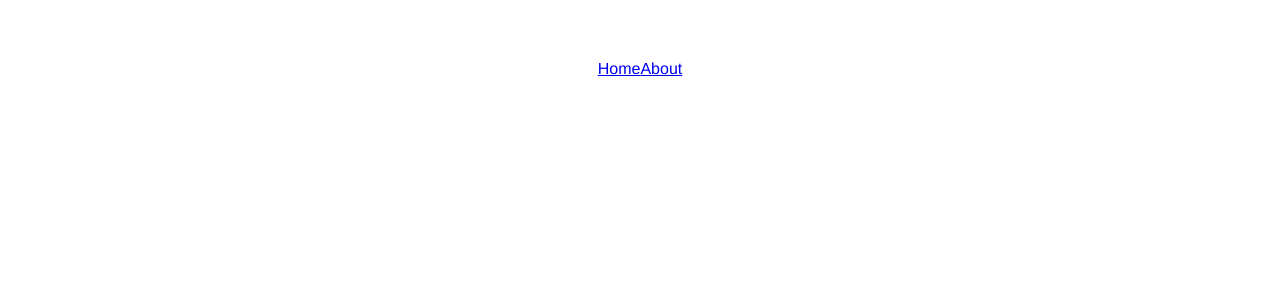
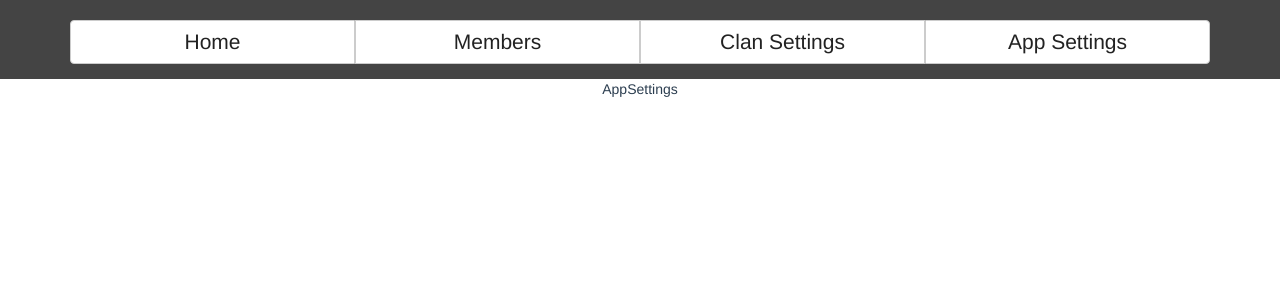
Before and after one commit to itegrootenhuis/Destiny-Clan-Manager, a Vue app: page /AppSettings in a window 1280 px wide. Shown: the top 300 px of the page. Built offline with nearby package versions, Linux system fonts and the light colour scheme.

Commit message:
Trying to talk to Destiny API

```diff
--- a/index.html
+++ b/index.html
@@ -2,14 +2,14 @@
 <html>
   <head>
     <meta charset="utf-8">
+    <link href="https://maxcdn.bootstrapcdn.com/bootstrap/3.3.7/css/bootstrap.min.css" rel="stylesheet" integrity="sha384-BVYiiSIFeK1dGmJRAkycuHAHRg32OmUcww7on3RYdg4Va+PmSTsz/K68vbdEjh4u" crossorigin="anonymous">
     <title>destiny-clan-manager</title>
   </head>
   <body>
-    <div id="nav">
-
-    </div>
     <div id="app">
 
     </div>
+    <script src="https://cdnjs.cloudflare.com/ajax/libs/jquery/3.2.1/jquery.min.js"></script>
+    <script src="https://maxcdn.bootstrapcdn.com/bootstrap/3.3.7/js/bootstrap.min.js" integrity="sha384-Tc5IQib027qvyjSMfHjOMaLkfuWVxZxUPnCJA7l2mCWNIpG9mGCD8wGNIcPD7Txa" crossorigin="anonymous"></script>
   </body>
 </html>
--- a/package.json
+++ b/package.json
@@ -14,6 +14,7 @@
     "lint": "eslint --ext .js,.vue src test/unit/specs test/e2e/specs"
   },
   "dependencies": {
+    "axios": "^0.16.2",
     "vue": "^2.4.2",
     "vue-router": "^2.7.0"
   },
--- a/src/App.vue
+++ b/src/App.vue
@@ -1,8 +1,15 @@
 <template>
   <div id="app">
-    <router-link v-bind:to="'/'">Home</router-link>
-    <router-link v-bind:to="'/about'">About</router-link>
-  <!-- the router outlet, where all matched components would ber viewed -->
+    <nav>
+      <div class="container">
+        <div class="btn-group btn-group-justified">
+          <router-link v-bind:to="'/'" class="btn btn-default">Home</router-link>
+          <router-link v-bind:to="'/Members'" class="btn btn-default">Members</router-link>
+          <router-link v-bind:to="'/ClanSettings'" class="btn btn-default">Clan Settings</router-link>
+          <router-link v-bind:to="'/AppSettings'" class="btn btn-default">App Settings</router-link>
+        </div>
+      </div>
+    </nav>
     <router-view></router-view>
   </div>
 </template>
@@ -21,6 +28,15 @@ export default {
   -moz-osx-font-smoothing: grayscale;
   text-align: center;
   color: #2c3e50;
-  margin-top: 60px;
+  /* margin-top: 60px; */
+}
+.btn-group a{
+  color: #222;
+  font-size: 1.5em;
+}
+nav{
+  padding-top: 20px;
+  padding-bottom: 15px;
+  background-color: #444
 }
 </style>
--- a/src/components/About.vue
+++ /dev/null
@@ -1,22 +0,0 @@
-<template>
-  <div id="about">
-  When you have a great story about how your product or service was built to change lives, share it. The "About Us" page is a great place for it to live, too. Good stories humanize your brand, providing context and meaning for your product. What’s more, good stories are sticky -- which means people are more likely to connect with them and pass them on.
-  </div>
-</template>
-
-<script>
-export default {
-  name: 'about'
-}
-</script>
-<!-- styling for the component -->
-<style>
-#about {
-  font-family: 'Avenir', Helvetica, Arial, sans-serif;
-  -webkit-font-smoothing: antialiased;
-  -moz-osx-font-smoothing: grayscale;
-  text-align: center;
-  color: #2c3e50;
-  margin-top: 60px;
-}
-</style>
--- /dev/null
+++ b/src/components/AppSettings.vue
@@ -0,0 +1,22 @@
+<template>
+  <div id="AppSettings">
+    AppSettings
+  </div>
+</template>
+
+<script>
+export default {
+  name: 'AppSettings'
+}
+</script>
+<!-- styling for the component -->
+<style>
+#about {
+  font-family: 'Avenir', Helvetica, Arial, sans-serif;
+  -webkit-font-smoothing: antialiased;
+  -moz-osx-font-smoothing: grayscale;
+  text-align: center;
+  color: #2c3e50;
+  margin-top: 60px;
+}
+</style>
--- /dev/null
+++ b/src/components/ClanSettings.vue
@@ -0,0 +1,22 @@
+<template>
+  <div id="ClanSettings">
+  ClanSettings
+  </div>
+</template>
+
+<script>
+export default {
+  name: 'ClanSettings'
+}
+</script>
+<!-- styling for the component -->
+<style>
+#about {
+  font-family: 'Avenir', Helvetica, Arial, sans-serif;
+  -webkit-font-smoothing: antialiased;
+  -moz-osx-font-smoothing: grayscale;
+  text-align: center;
+  color: #2c3e50;
+  margin-top: 60px;
+}
+</style>
--- /dev/null
+++ b/src/components/Home.vue
@@ -0,0 +1,57 @@
+<template>
+  <div class="Home">
+    <h1>{{ClanName}}</h1>
+  </div>
+</template>
+
+<script>
+import Axios from 'axios'
+
+export default {
+  data: () => ({
+    ClanName: '',
+    posts: [],
+    errors: []
+  }),
+
+// Fetches posts when the component is created.
+  created () {
+    var config = {
+      headers: {
+        'X-API-Key': '46b46fd8932d4fd2a67642ac21e1b3dc'
+      }
+    }
+    // console.log(config)
+    Axios.get('https://www.bungie.net/platform/GroupV2/2219355/', config)
+    .then(response => {
+      // JSON responses are automatically parsed.
+      console.log(response)
+      this.ClanName = response.ClanName
+    })
+    .catch(e => {
+      this.errors.push(e)
+    })
+  }
+}
+</script>
+
+<!-- Add "scoped" attribute to limit CSS to this component only -->
+<style scoped>
+h1, h2 {
+  font-weight: normal;
+}
+
+ul {
+  list-style-type: none;
+  padding: 0;
+}
+
+li {
+  display: inline-block;
+  margin: 0 10px;
+}
+
+a {
+  color: #42b983;
+}
+</style>
--- /dev/null
+++ b/src/components/Members.vue
@@ -0,0 +1,22 @@
+<template>
+  <div id="Members">
+  Members
+  </div>
+</template>
+
+<script>
+export default {
+  name: 'Members'
+}
+</script>
+<!-- styling for the component -->
+<style>
+#about {
+  font-family: 'Avenir', Helvetica, Arial, sans-serif;
+  -webkit-font-smoothing: antialiased;
+  -moz-osx-font-smoothing: grayscale;
+  text-align: center;
+  color: #2c3e50;
+  margin-top: 60px;
+}
+</style>
--- a/src/main.js
+++ b/src/main.js
@@ -1,41 +1,30 @@
-// The Vue build version to load with the `import` command
-// (runtime-only or standalone) has been set in webpack.base.conf with an alias.
-// import the vue instance
 import Vue from 'vue'
-// import the App component
 import App from './App'
-// import the vue router
 import VueRouter from 'vue-router'
-// tell vue to use the router
+// var Vue = require('vue')
+// var VueResource = require('vue-resource')
+// Vue.use(VueResource)
+
 Vue.use(VueRouter)
+import Home from './components/Home'
+import Members from './components/Members'
+import ClanSettigns from './components/ClanSettings'
+import AppSettings from './components/AppSettings'
 
-// define your routes
-// import the hello component
-import Hello from './components/Hello'
-import About from './components/About'
-// define your routes
 const routes = [
-// define the root url of the application.
-{ path: '/', component: Hello },
-{ path: '/', component: About }
+  { path: '/', component: Home },
+  { path: '/Members', component: Members },
+  { path: '/ClanSettings', component: ClanSettigns },
+  { path: '/AppSettings', component: AppSettings }
 ]
 
-// Create the router instance and pass the `routes` option
-// You can pass in additional options here, but let's
-// keep it simple for now.
 const router = new VueRouter({
-  routes, // short for routes: routes
+  routes,
   mode: 'history'
 })
-
-// instatinat the vue instance
 new Vue({
-// define the selector for the root component
   el: '#app',
-  // pass the template to the root component
   template: '<App/>',
-  // declare components that the root component can access
   components: { App },
-  // pass in the router to the Vue instance
   router
-}).$mount('#app')// mount the router on the app
+}).$mount('#app')
```
Also changed, not shown: src/router/index.js (+0 -7 lines).
